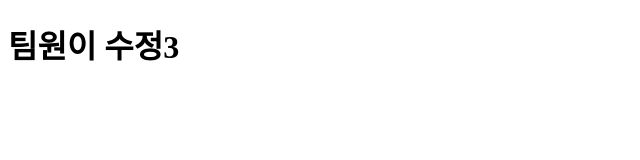
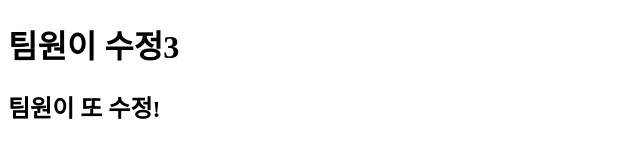
Before and after one commit to yuriyuri01/TEAM_B, a plain HTML site: page login2.html in a window 1280 px wide. Shown: the whole page, without its empty margins (0-640 px from the left). Drawn offline with Linux system fonts and the light colour scheme.

Commit message:
팀원이 수정해서 커밋 4:45

```diff
--- a/login2.html
+++ b/login2.html
@@ -5,6 +5,7 @@
     <meta name="viewport" content="width=device-width, initial-scale=1.0" />
     <title>Document</title>
     <h1>팀원이 수정3</h1>
+    <h2>팀원이 또 수정!</h2>
   </head>
   <body></body>
 </html>
```
